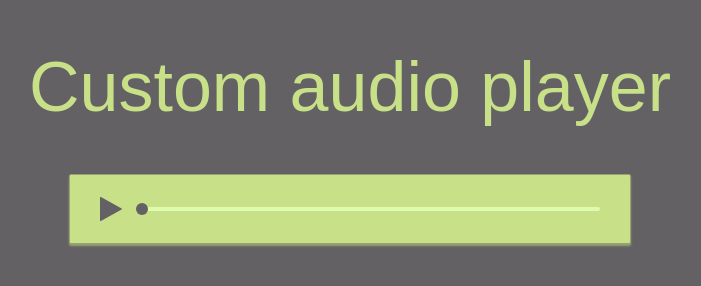
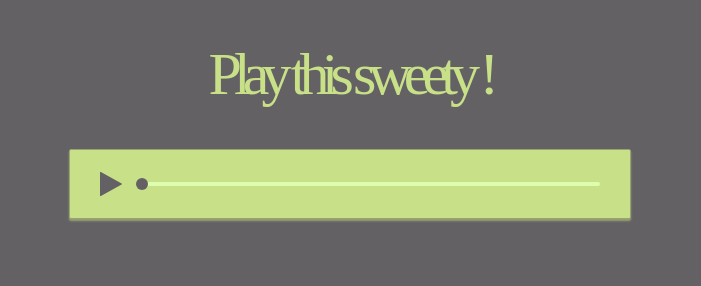
Before and after one commit to PezCoder/JS30, a website: page audio-player/audioPlayer.html in a window 1280 px wide. Shown: the whole page, without its empty margins (290-991 px from the left). Drawn offline with Linux system fonts and the light colour scheme.

Commit message:
AudioPlayer: Update fonts, add gif

```diff
--- a/audio-player/audio-style.css
+++ b/audio-player/audio-style.css
@@ -8,14 +8,15 @@
 
 body {
     background: #646165;
+    font-family: 'Fira Mono';
 }
 
 h1 {
+    letter-spacing: -7.9px;
     color: #C8E087;
     text-align: center;
-    font-family: sans-serif;
     font-weight: 100;
-    font-size: 70px;
+    font-size: 60px;
 }
 
 .audio-wrapper {
--- a/audio-player/audioPlayer.html
+++ b/audio-player/audioPlayer.html
@@ -4,10 +4,11 @@
   <meta charset="UTF-8">
   <title>Custom audio player</title>
   <link rel="stylesheet" href="../node_modules/font-awesome/css/font-awesome.min.css">
+  <link rel="stylesheet" href="../node_modules/typeface-fira-mono/index.css">
   <link rel="stylesheet" href="./audio-style.css">
 </head>
 <body>
-    <h1>Custom audio player</h1>
+    <h1>Play this sweety !</h1>
 
     <div class="audio-wrapper">
         <i class="fa fa-play" aria-hidden="true"></i>
--- a/package.json
+++ b/package.json
@@ -3,7 +3,9 @@
   "version": "1.0.0",
   "description": "Build 30 vanilla JS apps in 30 days",
   "main": "index.js",
-  "dependencies": {},
+  "dependencies": {
+    "typeface-fira-mono": "0.0.31"
+  },
   "devDependencies": {
     "font-awesome": "^4.7.0"
   },
```
Also changed, not shown: README.md, screens/audioPlayer.gif (added), screens/canvasDraw.gif (renamed from screens/canvas_draw.gif), 5 other files.
